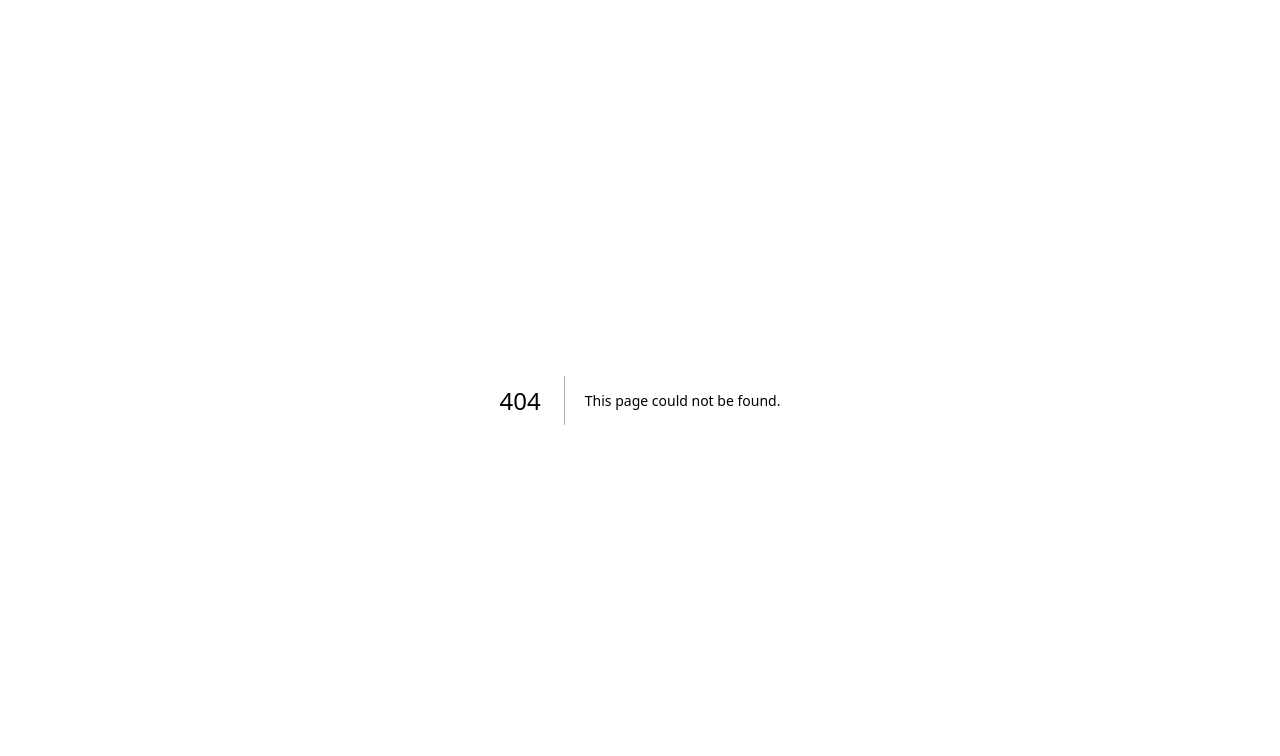
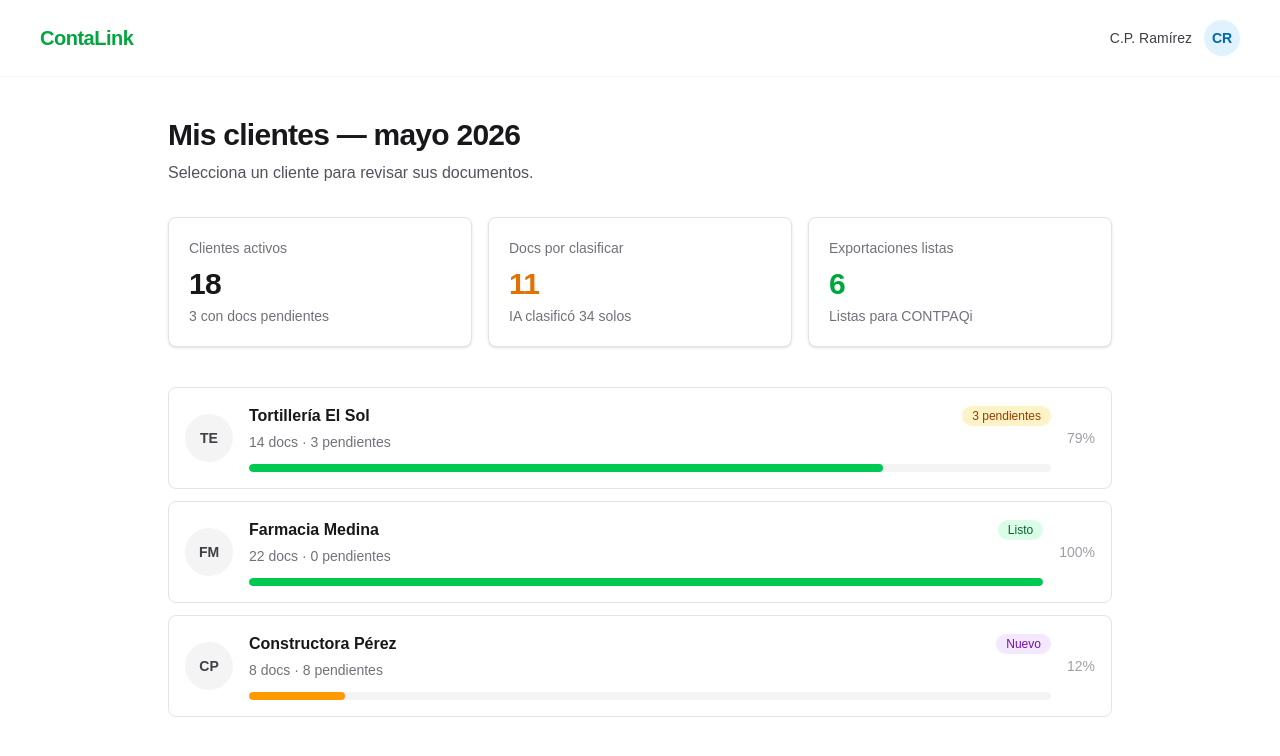
Before and after one commit to aldovillalbabs-gif/conta-link, a Next.js app: page /dashboard in a window 1280 px wide. Before the commit this address had no page. Shown: the top 756 px of the page. Built offline with nearby package versions, Linux system fonts and the light colour scheme.

Commit message:
Agrega dashboard del contador

```diff
--- /dev/null
+++ b/app/dashboard/page.tsx
@@ -0,0 +1,147 @@
+import Link from "next/link";
+
+const metricas = [
+  {
+    titulo: "Clientes activos",
+    valor: "18",
+    subtexto: "3 con docs pendientes",
+    valorClass: "text-zinc-900",
+  },
+  {
+    titulo: "Docs por clasificar",
+    valor: "11",
+    subtexto: "IA clasificó 34 solos",
+    valorClass: "text-amber-600",
+  },
+  {
+    titulo: "Exportaciones listas",
+    valor: "6",
+    subtexto: "Listas para CONTPAQi",
+    valorClass: "text-green-600",
+  },
+] as const;
+
+const clientes = [
+  {
+    nombre: "Tortillería El Sol",
+    iniciales: "TE",
+    docs: 14,
+    pendientes: 3,
+    progreso: 79,
+    progresoColor: "bg-green-500",
+    badge: "3 pendientes",
+    badgeClass: "bg-amber-100 text-amber-800",
+  },
+  {
+    nombre: "Farmacia Medina",
+    iniciales: "FM",
+    docs: 22,
+    pendientes: 0,
+    progreso: 100,
+    progresoColor: "bg-green-500",
+    badge: "Listo",
+    badgeClass: "bg-green-100 text-green-800",
+  },
+  {
+    nombre: "Constructora Pérez",
+    iniciales: "CP",
+    docs: 8,
+    pendientes: 8,
+    progreso: 12,
+    progresoColor: "bg-amber-500",
+    badge: "Nuevo",
+    badgeClass: "bg-purple-100 text-purple-800",
+  },
+] as const;
+
+export default function DashboardPage() {
+  return (
+    <div className="min-h-screen bg-white">
+      <header className="flex items-center justify-between border-b border-zinc-100 px-6 py-5 sm:px-10">
+        <span className="text-xl font-semibold tracking-tight text-green-600">
+          ContaLink
+        </span>
+        <div className="flex items-center gap-3">
+          <span className="text-sm font-medium text-zinc-700">
+            C.P. Ramírez
+          </span>
+          <span className="flex h-9 w-9 items-center justify-center rounded-full bg-sky-100 text-sm font-semibold text-sky-700">
+            CR
+          </span>
+        </div>
+      </header>
+
+      <main className="mx-auto max-w-5xl px-6 py-10 sm:px-10">
+        <h1 className="text-2xl font-bold tracking-tight text-zinc-900 sm:text-3xl">
+          Mis clientes — mayo 2026
+        </h1>
+        <p className="mt-2 text-zinc-600">
+          Selecciona un cliente para revisar sus documentos.
+        </p>
+
+        <div className="mt-8 grid gap-4 sm:grid-cols-3">
+          {metricas.map((metrica) => (
+            <div
+              key={metrica.titulo}
+              className="rounded-lg border border-zinc-200 bg-white p-5 shadow-sm"
+            >
+              <p className="text-sm font-medium text-zinc-500">
+                {metrica.titulo}
+              </p>
+              <p
+                className={`mt-2 text-3xl font-bold tracking-tight ${metrica.valorClass}`}
+              >
+                {metrica.valor}
+              </p>
+              <p className="mt-1 text-sm text-zinc-500">{metrica.subtexto}</p>
+            </div>
+          ))}
+        </div>
+
+        <ul className="mt-10 space-y-3">
+          {clientes.map((cliente) => (
+            <li key={cliente.nombre}>
+              <Link
+                href="/subir"
+                className="flex items-center gap-4 rounded-lg border border-zinc-200 bg-white p-4 transition-colors hover:border-zinc-300 hover:bg-zinc-50"
+              >
+                <span className="flex h-12 w-12 shrink-0 items-center justify-center rounded-full bg-zinc-100 text-sm font-semibold text-zinc-700">
+                  {cliente.iniciales}
+                </span>
+
+                <div className="min-w-0 flex-1">
+                  <div className="flex flex-wrap items-center justify-between gap-2">
+                    <h2 className="font-semibold text-zinc-900">
+                      {cliente.nombre}
+                    </h2>
+                    <span
+                      className={`rounded-full px-2.5 py-0.5 text-xs font-medium ${cliente.badgeClass}`}
+                    >
+                      {cliente.badge}
+                    </span>
+                  </div>
+                  <p className="mt-1 text-sm text-zinc-500">
+                    {cliente.docs} docs
+                    {cliente.pendientes > 0
+                      ? ` · ${cliente.pendientes} pendientes`
+                      : " · 0 pendientes"}
+                  </p>
+                  <div className="mt-3 h-2 overflow-hidden rounded-full bg-zinc-100">
+                    <div
+                      className={`h-full rounded-full ${cliente.progresoColor}`}
+                      style={{ width: `${cliente.progreso}%` }}
+                    />
+                  </div>
+                </div>
+
+                <span className="hidden shrink-0 text-sm font-medium text-zinc-400 sm:block">
+                  {cliente.progreso}%
+                </span>
+              </Link>
+            </li>
+          ))}
+        </ul>
+      </main>
+    </div>
+  );
+}
```
